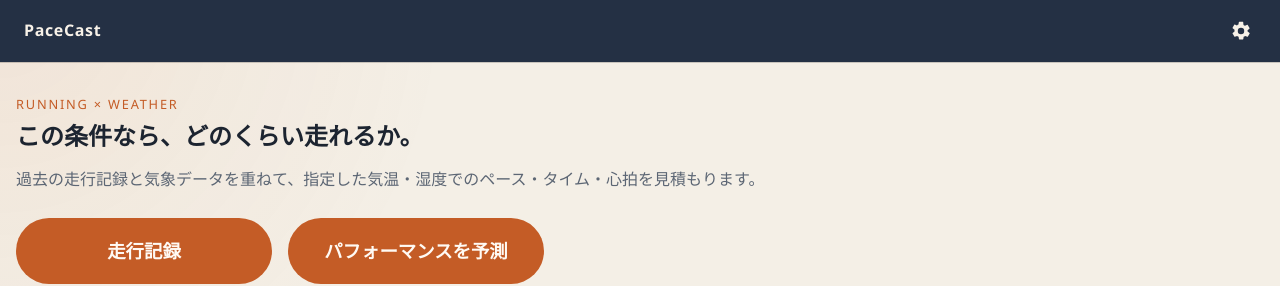
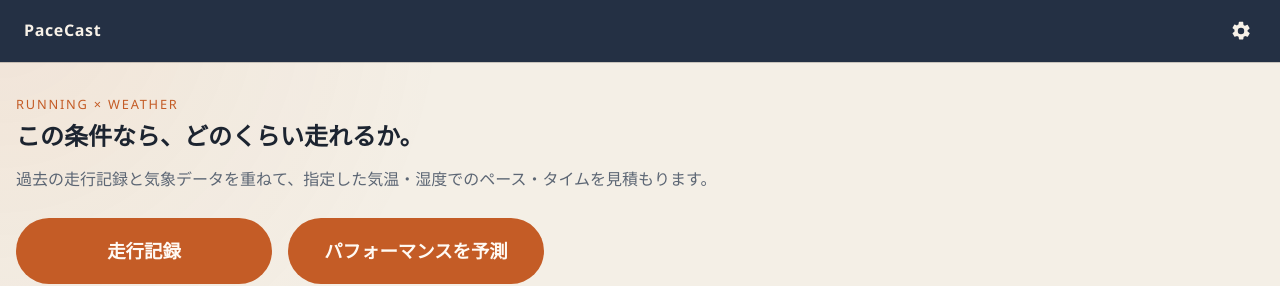
Before and after one commit to H-Inagawa/pacecast, a Next.js app in the folder web/: page / in a window 1280 px wide. Shown: the top 286 px of the page. Built offline with nearby package versions, Linux system fonts and the light colour scheme; no server answers.

Commit message:
https://github.com/H-Inagawa/pacecast/issues/4 予測結果に予想平均心拍を出すか方針を決める 対応

```diff
--- a/web/app/page.tsx
+++ b/web/app/page.tsx
@@ -5,7 +5,7 @@ export default function HomePage() {
     <section className="hero">
       <p className="eyebrow">RUNNING × WEATHER</p>
       <h1>この条件なら、どのくらい走れるか。</h1>
-      <p className="lede">過去の走行記録と気象データを重ねて、指定した気温・湿度でのペース・タイム・心拍を見積もります。</p>
+      <p className="lede">過去の走行記録と気象データを重ねて、指定した気温・湿度でのペース・タイムを見積もります。</p>
       <div className="hero-actions">
         <Link className="button primary" href="/runs">
           走行記録
--- a/web/app/predict/page.tsx
+++ b/web/app/predict/page.tsx
@@ -69,7 +69,7 @@ export default function PredictPage() {
   return (
     <>
       <h1>パフォーマンス予測</h1>
-      <p className="lede">気象条件と走行強度を指定して、過去走からペース・タイム・心拍を見積もります。</p>
+      <p className="lede">気象条件と走行強度を指定して、過去走からペース・タイムを見積もります。</p>
       {error ? <p className="error">{error}</p> : null}
       <form id="predict-form" className="stack" onSubmit={(event) => void onSubmit(event)}>
         <p className="meta">距離の指定方法</p>
```
Also changed, not shown: 7 other files (tests, documents, lock files or other folders).
